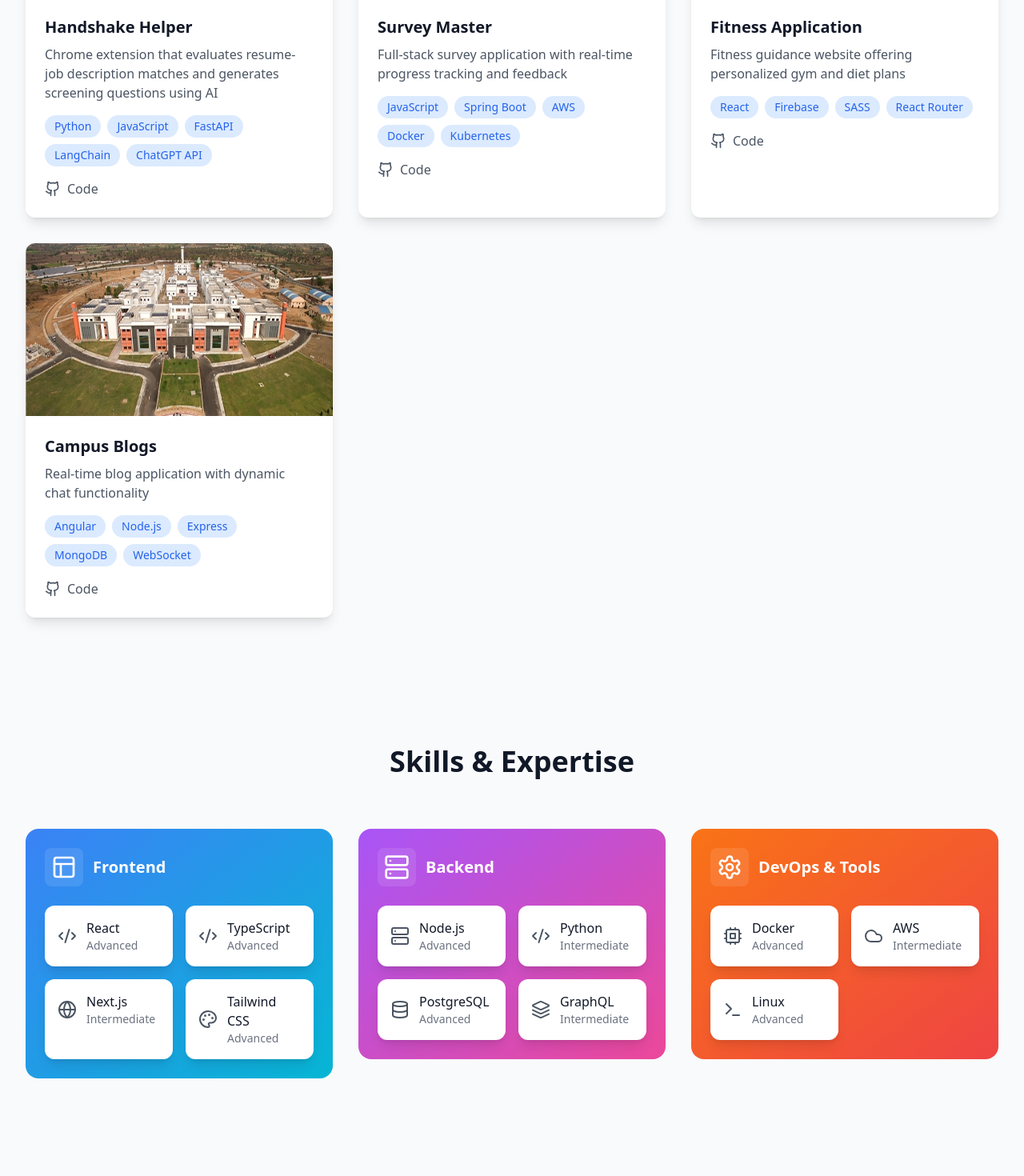
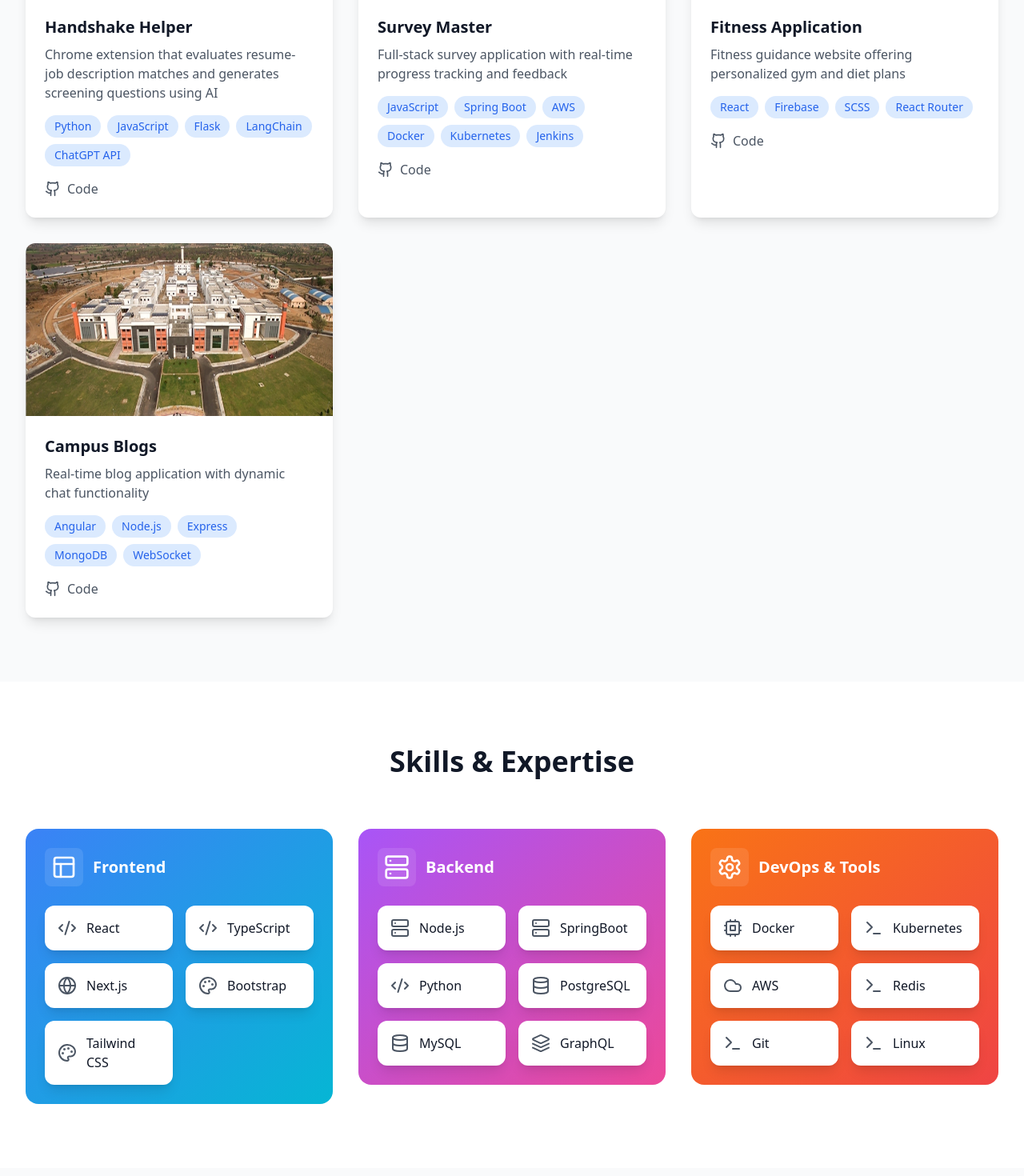
Before and after one commit to saivivek116/portfolio, a React (Vite) app: page / in a window 1280 px wide. Shown: the part 3900-5370 px from the top of the page at 80% size. Built offline with nearby package versions, Linux system fonts and the light colour scheme.

Commit message:
added skills and fixed links

```diff
--- a/src/components/Projects.tsx
+++ b/src/components/Projects.tsx
@@ -5,8 +5,8 @@ const projects = [
     title: 'Handshake Helper',
     description: 'Chrome extension that evaluates resume-job description matches and generates screening questions using AI',
     image: '/images/handshake.webp', // You'll need to add project images
-    technologies: ['Python', 'JavaScript', 'FastAPI', 'LangChain', 'ChatGPT API'],
-    githubUrl: 'https://github.com/saivivek116/handshake-helper',
+    technologies: ['Python', 'JavaScript', 'Flask', 'LangChain', 'ChatGPT API'],
+    githubUrl: 'https://github.com/saivivek116/handshake-chrome-extension',
     liveUrl: '',
     features: [
       'Resume-job matching analysis',
@@ -18,7 +18,7 @@ const projects = [
     title: 'Survey Master',
     description: 'Full-stack survey application with real-time progress tracking and feedback',
     image: '/images/survey.png',
-    technologies: ['JavaScript', 'Spring Boot', 'AWS', 'Docker', 'Kubernetes'],
+    technologies: ['JavaScript', 'Spring Boot', 'AWS', 'Docker', 'Kubernetes', 'Jenkins'],
     githubUrl: 'https://github.com/saivivek116/surveyform',
     liveUrl: '',
     features: [
@@ -31,8 +31,8 @@ const projects = [
     title: 'Fitness Application',
     description: 'Fitness guidance website offering personalized gym and diet plans',
     image: '/images/freaking-fit.webp',
-    technologies: ['React', 'Firebase', 'SASS', 'React Router'],
-    githubUrl: 'https://github.com/saivivek116/fitness-app',
+    technologies: ['React', 'Firebase', 'SCSS', 'React Router'],
+    githubUrl: 'https://github.com/saivivek116/freaking_fit',
     liveUrl: '',
     features: [
       'User authentication',
@@ -45,7 +45,7 @@ const projects = [
     description: 'Real-time blog application with dynamic chat functionality',
     image: '/images/college_building.webp',
     technologies: ['Angular', 'Node.js', 'Express', 'MongoDB', 'WebSocket'],
-    githubUrl: 'https://github.com/saivivek116/campus-blogs',
+    githubUrl: 'https://github.com/saivivek116/project',
     liveUrl: '',
     features: [
       'Real-time chat',
@@ -57,12 +57,12 @@ const projects = [
 
 const Projects = () => {
   return (
-    <section id="projects" className="py-20 bg-gray-50 dark:bg-gray-900">
+    <section id="projects" className="py-20 bg-gray-50 dark:bg-gray-800">
       <div className="max-w-7xl mx-auto px-4 sm:px-6 lg:px-8">
         <h2 className="text-4xl font-bold text-gray-900 dark:text-gray-100 text-center mb-16">My Projects</h2>
         <div className="grid grid-cols-1 md:grid-cols-2 lg:grid-cols-3 gap-8">
           {projects.map((project, index) => (
-            <div key={index} className="bg-white dark:bg-gray-800 rounded-xl overflow-hidden shadow-lg hover:shadow-xl transition-shadow">
+            <div key={index} className="bg-white dark:bg-gray-900 rounded-xl overflow-hidden shadow-lg hover:shadow-xl transition-shadow">
               <div className="aspect-video">
                 <img
                   src={project.image}
--- a/src/components/Skills.tsx
+++ b/src/components/Skills.tsx
@@ -13,6 +13,7 @@ const skillsData = [
       { name: "React", level: "Advanced", icon: <Code2 className="w-6 h-6" /> },
       { name: "TypeScript", level: "Advanced", icon: <Code2 className="w-6 h-6" /> },
       { name: "Next.js", level: "Intermediate", icon: <Globe className="w-6 h-6" /> },
+      { name: "Bootstrap", level: "Advanced", icon: <Palette className="w-6 h-6" /> },
       { name: "Tailwind CSS", level: "Advanced", icon: <Palette className="w-6 h-6" /> }
     ],
     color: "from-blue-500 to-cyan-500"
@@ -22,8 +23,10 @@ const skillsData = [
     icon: <Server className="w-8 h-8" />,
     skills: [
       { name: "Node.js", level: "Advanced", icon: <Server className="w-6 h-6" /> },
+      { name: "SpringBoot", level: "Advanced", icon: <Server className="w-6 h-6" /> },
       { name: "Python", level: "Intermediate", icon: <Code2 className="w-6 h-6" /> },
       { name: "PostgreSQL", level: "Advanced", icon: <Database className="w-6 h-6" /> },
+      { name: "MySQL", level: "Advanced", icon: <Database className="w-6 h-6" /> },
       { name: "GraphQL", level: "Intermediate", icon: <Layers className="w-6 h-6" /> }
     ],
     color: "from-purple-500 to-pink-500"
@@ -33,7 +36,10 @@ const skillsData = [
     icon: <Settings className="w-8 h-8" />,
     skills: [
       { name: "Docker", level: "Advanced", icon: <Cpu className="w-6 h-6" /> },
+      { name: "Kubernetes", level: "Advanced", icon: <Terminal className="w-6 h-6" /> },
       { name: "AWS", level: "Intermediate", icon: <Cloud className="w-6 h-6" /> },
+      { name: "Redis", level: "Advanced", icon: <Terminal className="w-6 h-6" /> },
+      { name: "Git", level: "Advanced", icon: <Terminal className="w-6 h-6" /> },
       { name: "Linux", level: "Advanced", icon: <Terminal className="w-6 h-6" /> }
     ],
     color: "from-orange-500 to-red-500"
@@ -46,7 +52,7 @@ const SkillCard = ({ skill, delay }: { skill: any; delay: number }) => {
       initial={{ opacity: 0, y: 20 }}
       whileInView={{ opacity: 1, y: 0 }}
       viewport={{ once: true }}
-      transition={{ duration: 0.5, delay }}
+      transition={{ duration: 0.15, delay }}
       whileHover={{ scale: 1.05 }}
       className="bg-white rounded-xl p-4 shadow-lg hover:shadow-xl transition-all"
     >
@@ -56,7 +62,7 @@ const SkillCard = ({ skill, delay }: { skill: any; delay: number }) => {
         </div>
         <div>
           <h4 className="font-medium text-gray-900">{skill.name}</h4>
-          <p className="text-sm text-gray-500">{skill.level}</p>
+          {/* <p className="text-sm text-gray-500">{skill.level}</p> */}
         </div>
       </div>
     </motion.div>
@@ -95,7 +101,7 @@ const CategorySection = ({ data, index }: { data: any; index: number }) => {
 
 const Skills = () => {
   return (
-    <section id="skills" className="py-20 bg-gray-50 dark:bg-gray-800">
+    <section id="skills" className="py-20 bg-white dark:bg-gray-900">
       <div className="max-w-7xl mx-auto px-4 sm:px-6 lg:px-8">
         <h2 className="text-4xl font-bold text-center text-gray-900 dark:text-gray-100 mb-16">Skills & Expertise</h2>
         <div className="grid grid-cols-1 lg:grid-cols-3 gap-8">
```
